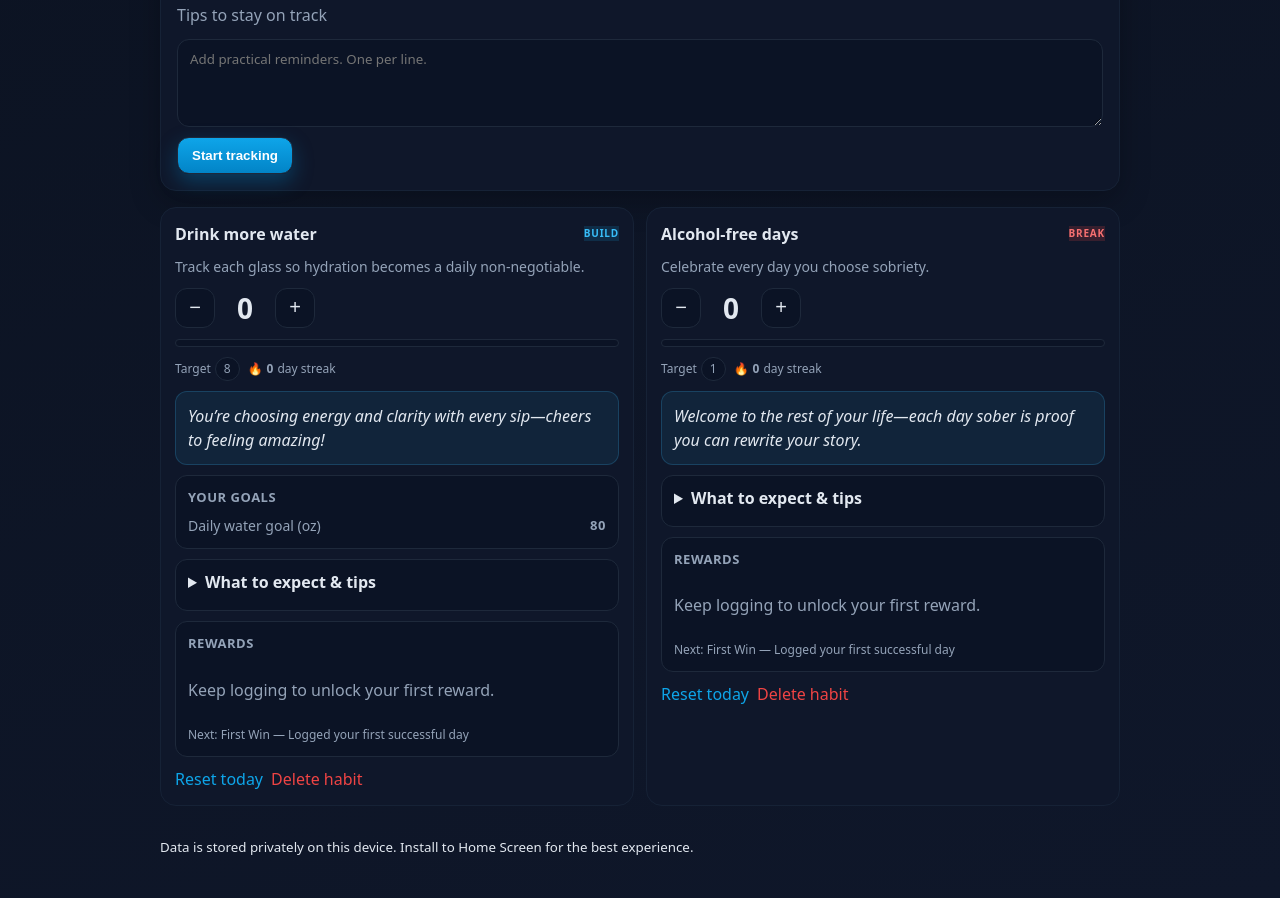
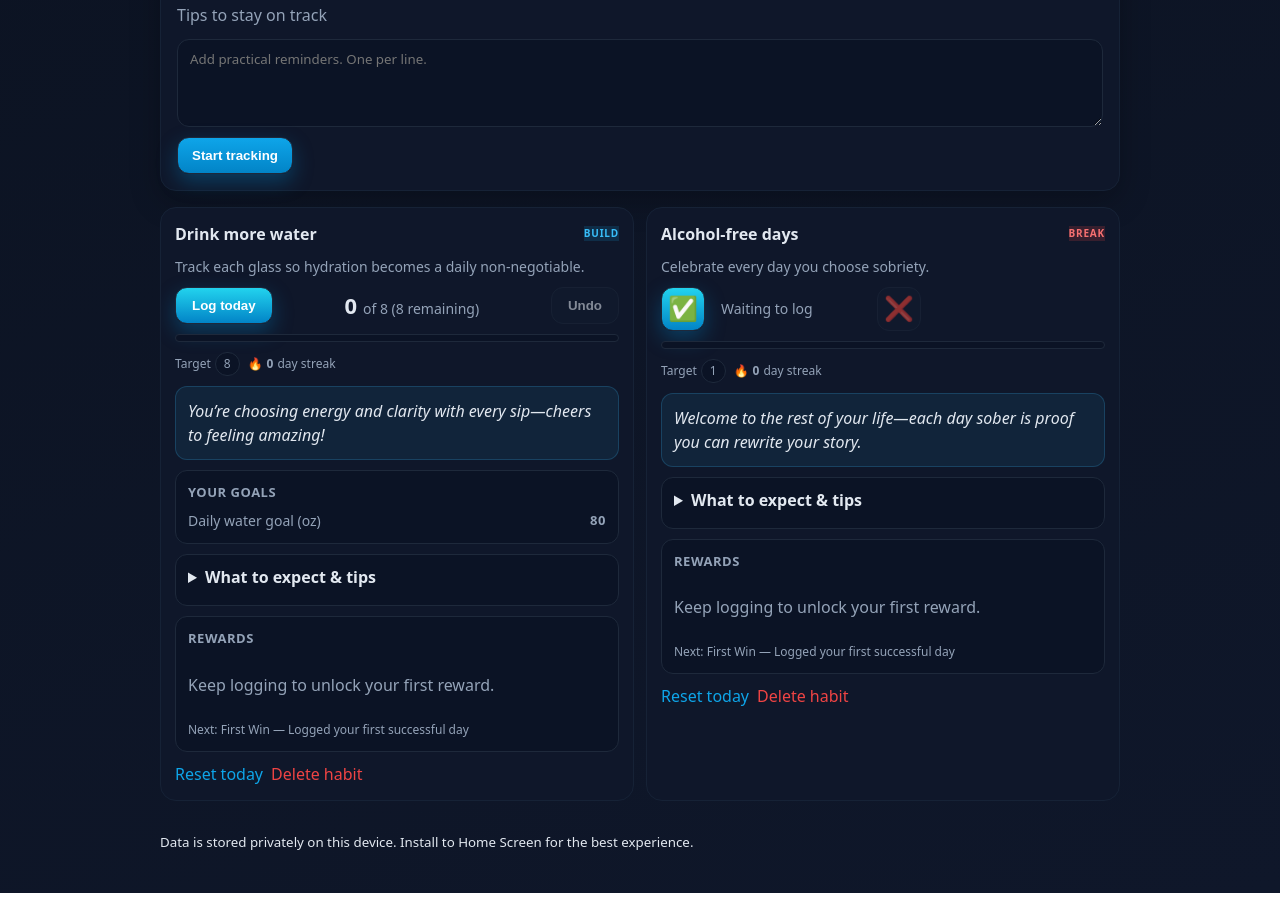
Before and after one commit to miss707/habit-pwa, a plain HTML site: page index.html in a window 1280 px wide. Shown: the part 642-1540 px from the top of the page. Drawn offline with Linux system fonts and the light colour scheme.

Commit message:
Improve habit controls for binary and counter targets

```diff
--- a/app.css
+++ b/app.css
@@ -63,12 +63,55 @@ input:focus,select:focus,textarea:focus{border-color:var(--accent);box-shadow:0
 .habit-header{display:flex;align-items:center;justify-content:space-between;gap:8px}
 .habit h3{margin:0;font-size:16px}
 .habit-description{margin:0;color:var(--muted);font-size:14px}
-.controls{display:flex;align-items:center;gap:8px}
-.count{font-size:28px;font-weight:700;min-width:44px;text-align:center}
-.icon-btn{
+.controls{display:flex;align-items:center;gap:12px;flex-wrap:wrap}
+.controls-counter{width:100%;align-items:center;gap:12px}
+.controls-counter .count-info{
+  flex:1 1 160px;
+  display:flex;
+  align-items:baseline;
+  justify-content:center;
+  gap:6px;
+  font-size:14px;
+  color:var(--muted);
+  text-align:center;
+}
+.count-info strong{font-size:22px;color:var(--text)}
+.controls-binary{gap:16px}
+.count-status{font-size:14px;color:var(--muted);min-width:140px}
+.action-btn{
   display:inline-flex;align-items:center;justify-content:center;
-  width:40px;height:40px;border-radius:12px;border:1px solid #1e293b;
-  background:#0b1325;color:var(--text);cursor:pointer;font-size:20px;
+  padding:10px 16px;border-radius:12px;border:1px solid #1e293b;
+  background:#0b1325;color:var(--text);font-weight:600;cursor:pointer;
+  transition:background .2s, transform .2s, box-shadow .2s;
+}
+.action-btn.icon{width:44px;height:44px;font-size:24px;padding:0}
+.action-btn.primary{
+  background:linear-gradient(180deg,#22d3ee,#0284c7);
+  color:#fff;
+  box-shadow:0 8px 20px rgba(2,132,199,0.35);
+}
+.action-btn.secondary{background:#111c2f;color:var(--text)}
+.action-btn:focus-visible{outline:none;box-shadow:0 0 0 4px var(--ring)}
+.action-btn:disabled{opacity:0.55;cursor:not-allowed;box-shadow:none}
+.habit.complete{
+  border-color:rgba(34,197,94,0.6);
+  box-shadow:0 0 0 1px rgba(34,197,94,0.35),0 12px 30px rgba(34,197,94,0.25);
+}
+.habit.complete .count-info strong,
+.habit.complete .count-info,
+.habit.complete .count-status{color:var(--success)}
+.habit.complete .progress > span{background:linear-gradient(90deg,#22c55e,#16a34a)}
+.habit.complete .action-btn.primary{
+  background:linear-gradient(180deg,#16a34a,#15803d);
+  box-shadow:0 8px 20px rgba(22,163,74,0.35);
+}
+.habit.complete .action-btn.primary:disabled{opacity:0.9}
+
+@media (max-width:600px){
+  .controls-counter{flex-direction:column;align-items:stretch}
+  .controls-counter .action-btn{width:100%}
+  .controls-counter .count-info{justify-content:space-between}
+  .controls-binary{gap:12px}
 }
 .progress{
   height:8px;background:#0b1325;border:1px solid #1e293b;border-radius:999px;overflow:hidden;
--- a/app.js
+++ b/app.js
@@ -488,24 +488,68 @@ function render() {
       card.appendChild(description);
     }
 
+    const isBinary = target === 1;
+    const isComplete = count >= target && target > 0;
+    const remaining = Math.max(target - count, 0);
+
     const controls = document.createElement("div");
     controls.className = "controls";
-    const dec = document.createElement("button");
-    dec.className = "icon-btn";
-    dec.setAttribute("aria-label", "decrease");
-    dec.textContent = "−";
+    let logBtn = null;
+    let undoBtn = null;
+    let completeBtn = null;
+    let clearBtn = null;
 
-    const countEl = document.createElement("div");
-    countEl.className = "count";
-    countEl.textContent = count;
+    if (isBinary) {
+      controls.classList.add("controls-binary");
 
-    const inc = document.createElement("button");
-    inc.className = "icon-btn";
-    inc.setAttribute("aria-label", "increase");
-    inc.textContent = "+";
+      const status = document.createElement("div");
+      status.className = "count-status";
+      status.textContent = isComplete ? "Done for today" : "Waiting to log";
 
-    controls.append(dec, countEl, inc);
+      completeBtn = document.createElement("button");
+      completeBtn.className = "action-btn icon primary";
+      completeBtn.type = "button";
+      completeBtn.setAttribute("aria-label", `Mark “${h.name}” complete for today`);
+      completeBtn.textContent = "✅";
+      completeBtn.disabled = isComplete;
+
+      clearBtn = document.createElement("button");
+      clearBtn.className = "action-btn icon secondary";
+      clearBtn.type = "button";
+      clearBtn.setAttribute("aria-label", `Clear progress for “${h.name}” today`);
+      clearBtn.textContent = "❌";
+      clearBtn.disabled = count === 0;
+
+      controls.append(completeBtn, status, clearBtn);
+    } else {
+      controls.classList.add("controls-counter");
+
+      logBtn = document.createElement("button");
+      logBtn.className = "action-btn primary";
+      logBtn.type = "button";
+      logBtn.setAttribute("aria-label", `Log progress for “${h.name}” today`);
+      logBtn.textContent = "Log today";
+      logBtn.disabled = isComplete;
+
+      const countInfo = document.createElement("div");
+      countInfo.className = "count-info";
+      countInfo.innerHTML = `<strong>${count}</strong> of ${target} (${remaining} remaining)`;
+
+      undoBtn = document.createElement("button");
+      undoBtn.className = "action-btn secondary";
+      undoBtn.type = "button";
+      undoBtn.setAttribute("aria-label", `Undo progress for “${h.name}” today`);
+      undoBtn.textContent = "Undo";
+      undoBtn.disabled = count === 0;
+
+      controls.append(logBtn, countInfo, undoBtn);
+    }
+
     card.appendChild(controls);
+
+    if (isComplete) {
+      card.classList.add("complete");
+    }
 
     const prog = document.createElement("div");
     prog.className = "progress";
@@ -648,7 +692,8 @@ function render() {
     actions.append(reset, del);
     card.appendChild(actions);
 
-    inc.addEventListener("click", () => {
+    if (logBtn) {
+      logBtn.addEventListener("click", () => {
         const s = load();
         const hh = s.habits.find((x) => x.id === h.id);
         const c = getCountFor(hh) + 1;
@@ -662,8 +707,10 @@ function render() {
         if (messages.length) toast(messages.join(" • "));
         render();
       });
+    }
 
-    dec.addEventListener("click", () => {
+    if (undoBtn) {
+      undoBtn.addEventListener("click", () => {
         const s = load();
         const hh = s.habits.find((x) => x.id === h.id);
         const c = Math.max(0, getCountFor(hh) - 1);
@@ -671,6 +718,34 @@ function render() {
         save(s);
         render();
       });
+    }
+
+    if (completeBtn) {
+      completeBtn.addEventListener("click", () => {
+        const s = load();
+        const hh = s.habits.find((x) => x.id === h.id);
+        const targetVal = hh.target || 1;
+        setCountFor(hh, targetVal);
+        const newRewards = evaluateRewards(hh);
+        save(s);
+        const messages = [];
+        const c = getCountFor(hh);
+        if (c === targetVal) messages.push(`Nice! You hit your “${hh.name}” target 🎉`);
+        if (newRewards.length) messages.push(`Unlocked: ${newRewards.join(", ")}`);
+        if (messages.length) toast(messages.join(" • "));
+        render();
+      });
+    }
+
+    if (clearBtn) {
+      clearBtn.addEventListener("click", () => {
+        const s = load();
+        const hh = s.habits.find((x) => x.id === h.id);
+        setCountFor(hh, 0);
+        save(s);
+        render();
+      });
+    }
 
     reset.addEventListener("click", () => {
       const s = load();
```
Lines whose indentation alone changed are shown as unchanged.
